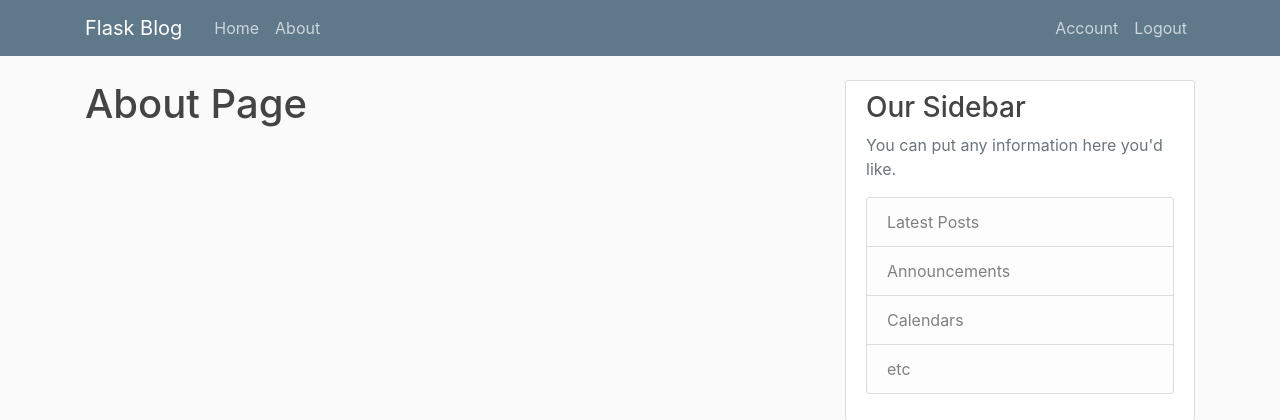
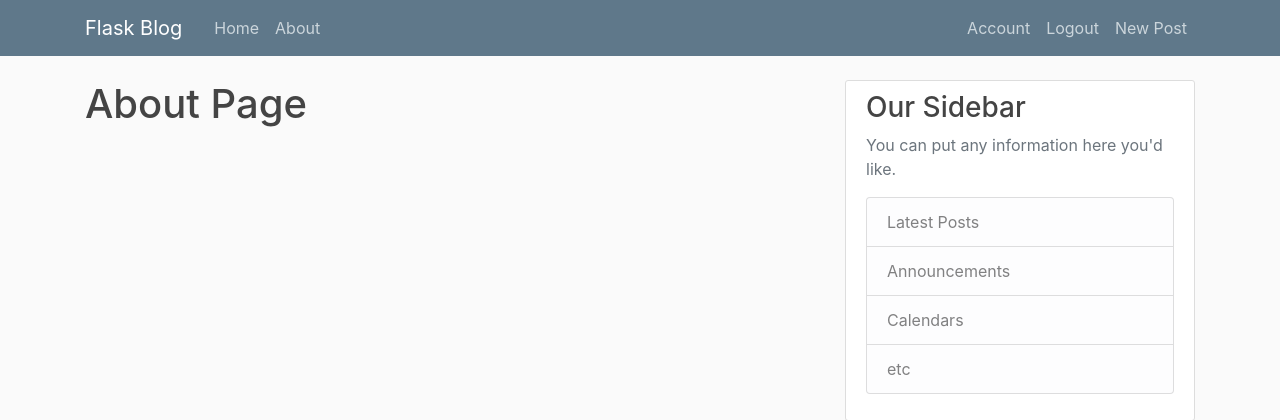
Before and after one commit to banji220/flaskblog, a Flask app: page /about in a window 1280 px wide. Shown: the top 420 px of the page. Run offline with Flask 2, Linux system fonts and the light colour scheme; the visitor is signed in with stand-in values (Sample User, id 1); some libraries are stand-ins or nearby versions.

Commit message:
I made a link in the navigation bar section for Creating New Post and linked it to the Create_Post html file

```diff
--- a/flaskblog/templates/layout.html
+++ b/flaskblog/templates/layout.html
@@ -31,8 +31,9 @@
               <!-- Navbar Right Side -->
               <div class="navbar-nav">
                 {% if current_user.is_authenticated %}
-                  <a class="nav-item nav-link" href="{{url_for('account')}}">Account</a>
+                  <a class="nav-item nav-link" href=" {{url_for('account')}} ">Account</a>
                   <a class="nav-item nav-link" href=" {{url_for('logout')}} ">Logout</a>
+                  <a class="nav-item nav-link" href=" {{url_for('create_post')}} ">New Post</a>
                 {% else %}
                   <a class="nav-item nav-link" href=" {{url_for('login')}} ">Login</a>
                   <a class="nav-item nav-link" href=" {{url_for('register')}} ">Register</a>
```
